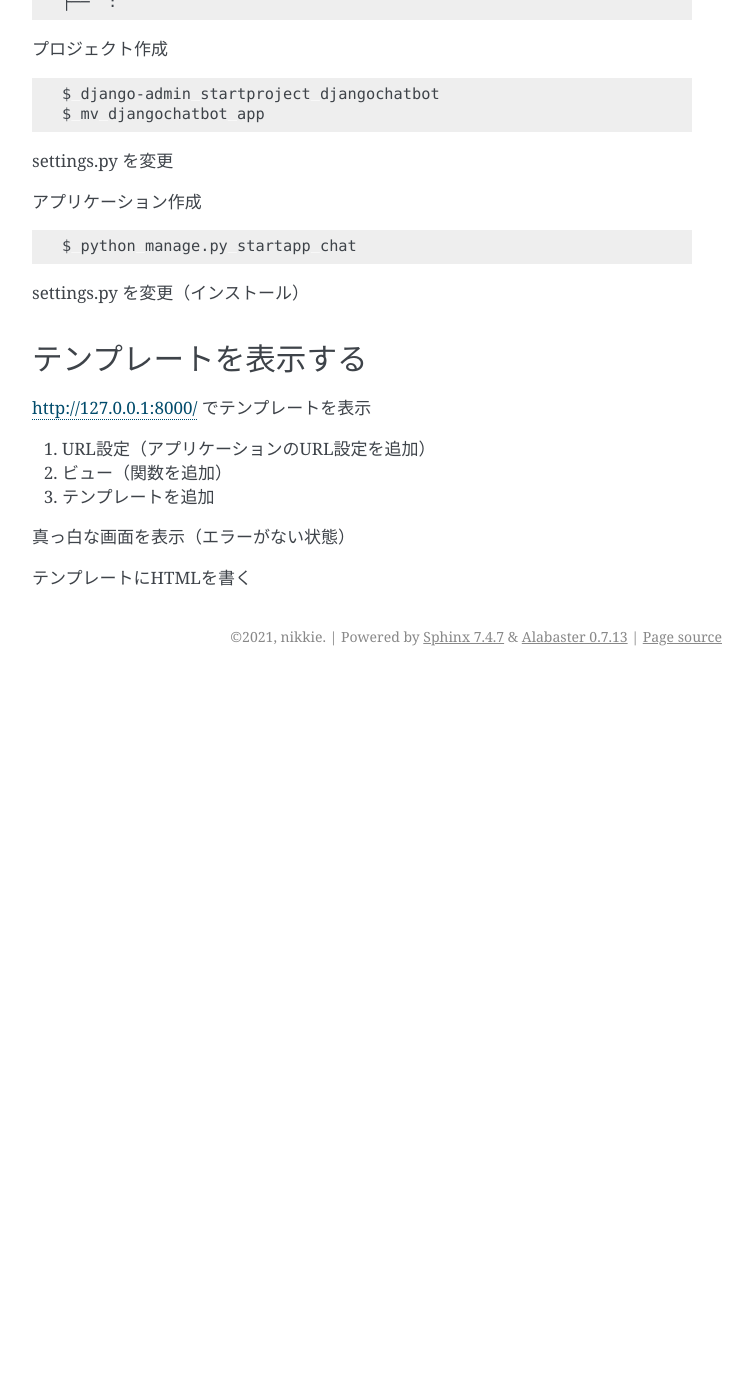
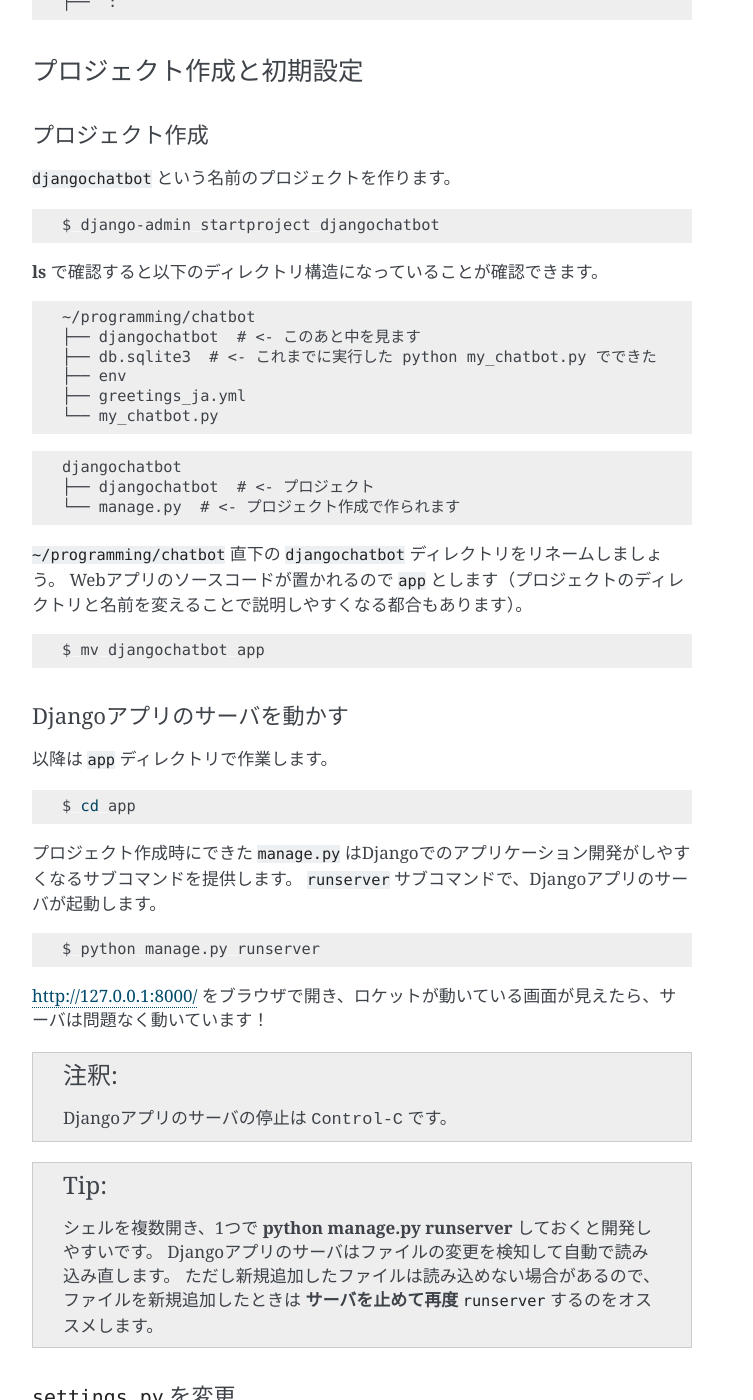
Before and after one commit to ftnext/chatbot-lecture-2021, a Sphinx documentation site: the page built from source/40-django-app-basic/index.rst, in a window 1280 px wide and 1400 px high, scrolled down 4539 px. Shown: the whole window, without its empty margins (388-1141 px from the left). Built offline with Sphinx 7.4.7, drawn with Linux system fonts in a browser that asks for light colours; before the commit the page ends 5215 px from its top, so only the background shows below that; some of the changed text lies outside the part shown.

Commit message:
[feat] Add detail about project

```diff
--- a/source/40-django-app-basic/2-create-project-and-application.rst.txt
+++ b/source/40-django-app-basic/2-create-project-and-application.rst.txt
@@ -73,14 +73,101 @@
     ├── アプリケーションB
     ├──  :
 
+プロジェクト作成と初期設定
+----------------------------------------
+
 プロジェクト作成
+^^^^^^^^^^^^^^^^^^^^
+
+``djangochatbot`` という名前のプロジェクトを作ります。
 
 .. code-block:: shell
 
     $ django-admin startproject djangochatbot
+
+:command:`ls` で確認すると以下のディレクトリ構造になっていることが確認できます。
+
+.. code-block::
+
+    ~/programming/chatbot
+    ├── djangochatbot  # <- このあと中を見ます
+    ├── db.sqlite3  # <- これまでに実行した python my_chatbot.py でできた
+    ├── env
+    ├── greetings_ja.yml
+    └── my_chatbot.py
+
+.. code-block::
+
+    djangochatbot
+    ├── djangochatbot  # <- プロジェクト
+    └── manage.py  # <- プロジェクト作成で作られます
+
+:file:`~/programming/chatbot` 直下の :file:`djangochatbot` ディレクトリをリネームしましょう。
+Webアプリのソースコードが置かれるので :file:`app` とします（プロジェクトのディレクトリと名前を変えることで説明しやすくなる都合もあります）。
+
+.. code-block:: shell
+
     $ mv djangochatbot app
 
-settings.py を変更
+Djangoアプリのサーバを動かす
+^^^^^^^^^^^^^^^^^^^^^^^^^^^^^^^^^^^^^^^^
+
+以降は :file:`app` ディレクトリで作業します。
+
+.. code-block:: shell
+
+    $ cd app
+
+プロジェクト作成時にできた :file:`manage.py` はDjangoでのアプリケーション開発がしやすくなるサブコマンドを提供します。
+``runserver`` サブコマンドで、Djangoアプリのサーバが起動します。
+
+.. code-block:: shell
+
+    $ python manage.py runserver
+
+http://127.0.0.1:8000/ をブラウザで開き、ロケットが動いている画面が見えたら、サーバは問題なく動いています！
+
+.. note:: Djangoアプリのサーバの停止は :kbd:`Control-C` です。
+
+.. tip:: シェルを複数開き、1つで :command:`python manage.py runserver` しておくと開発しやすいです。
+    Djangoアプリのサーバはファイルの変更を検知して自動で読み込み直します。
+    ただし新規追加したファイルは読み込めない場合があるので、ファイルを新規追加したときは **サーバを止めて再度** ``runserver`` するのをオススメします。
+
+:file:`settings.py` を変更
+^^^^^^^^^^^^^^^^^^^^^^^^^^^^^^^^^^^^^^^^
+
+.. warning:: 手元のPC（＝ローカル環境）で動かすのを優先してプロジェクトを設定しています。
+    Webアプリとして公開するには :file:`settings.py` で ``SECRET_KEY`` や ``STATIC_ROOT`` などの追加設定が必要です。
+
+日本語の設定に変更します。
+:file:`settings.py` には変数が定義されていて、指す値を変えることで設定を変更できます。
+
+以下の2つの変数を探して、指す値を変更します。
+
+- ``LANGUAGE_CODE``
+- ``TIME_ZONE``
+
+変更前
+~~~~~~~~~~~~~~~~~~~~
+
+.. code-block:: python
+    :caption: app/djangochatbot/settings.py
+
+    LANGUAGE_CODE = 'en-us'
+
+    TIME_ZONE = 'UTC'
+
+変更後
+~~~~~~~~~~~~~~~~~~~~
+
+.. literalinclude:: ../../app/djangochatbot/settings.py
+    :language: python
+    :caption: app/djangochatbot/settings.py
+    :lines: 113-115
+
+日本語・JSTに設定しました。
+
+http://127.0.0.1:8000/ をブラウザで開くと、英語だった表示が日本語に変わっています。
 
 アプリケーション作成
 
```
